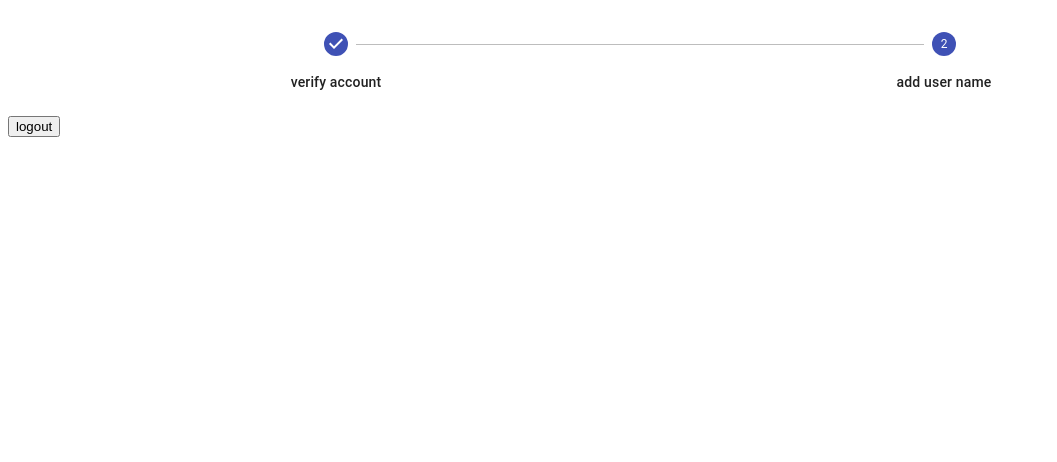
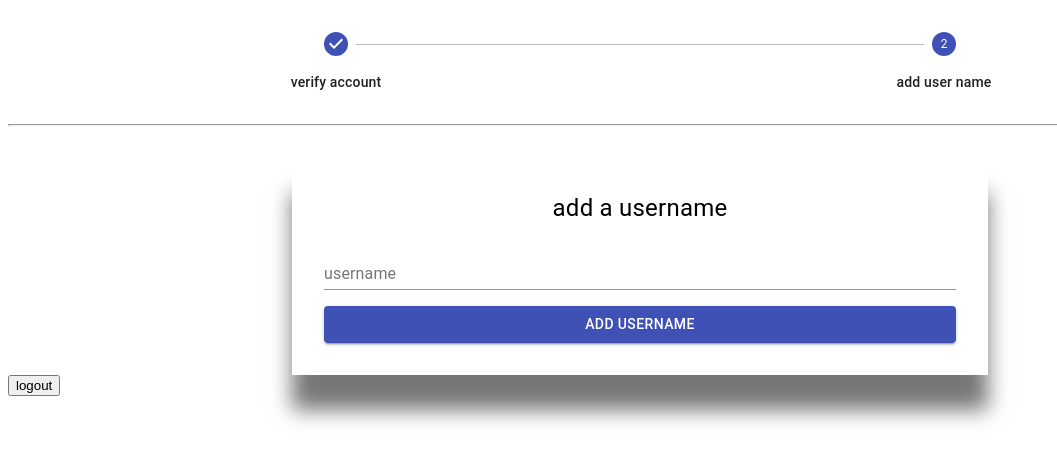
Before and after one commit to chris434/guess-my-word, a React (Vite) app: page / in a window 1280 px wide. Shown: the top 462 px of the page, without its empty margins (0-1057 px from the left). Built offline with nearby package versions, Linux system fonts and the light colour scheme; no server answers; the database is empty; sample sign-in values are in the browser's storage.

Commit message:
verify email and add username

```diff
--- a/src/ views/login.jsx
+++ b/src/ views/login.jsx
@@ -1,5 +1,5 @@
 import { AuthForm } from "../components/authForm";
-import { login } from "../firebase/firebaseSignUp.js";
+import { login } from "../firebase/firebaseAuth.js";
 export function Login() {
   return (
     <AuthForm
--- a/src/ views/mainPage.jsx
+++ b/src/ views/mainPage.jsx
@@ -1,21 +1,19 @@
-import Stepper from "@material-ui/core/Stepper";
-import Step from "@material-ui/core/Step";
-import StepLabel from "@material-ui/core/StepLabel";
 import { signOut, getAuth } from "firebase/auth";
 import { app } from "../firebase/firebase.config.js";
+import { FinishCreateAccount } from "../components/finishCreateAccount";
+import { userProviderState } from "../providers/userProvider";
 
 export function MainPage() {
   const auth = getAuth(app);
+  const { user } = userProviderState();
+  console.log(user);
   return (
     <>
-      <Stepper alternativeLabel activeStep={1}>
-        <Step>
-          <StepLabel>verify account</StepLabel>
-        </Step>
-        <Step>
-          <StepLabel>add user name</StepLabel>
-        </Step>
-      </Stepper>
+      {!user.emailVerified || !user.username ? (
+        <FinishCreateAccount />
+      ) : (
+        <div>welcome</div>
+      )}
       <button onClick={() => signOut(auth).then((r) => console.log(r))}>
         logout
       </button>
--- a/src/ views/signUp.jsx
+++ b/src/ views/signUp.jsx
@@ -1,5 +1,5 @@
 import { AuthForm } from "../components/authForm";
-import { createAccount } from "../firebase/firebaseSignUp.js";
+import { createAccount } from "../firebase/firebaseAuth.js";
 export function SignUp() {
   return (
     <AuthForm
--- a/src/App.jsx
+++ b/src/App.jsx
@@ -1,9 +1,12 @@
+import { useEffect } from "react";
 import { Route, Routes } from "react-router-dom";
 import { SignUp } from "./ views/signUp";
 import { Login } from "./ views/login";
 import { MainPage } from "./ views/mainPage";
 import { ProtectedRoute } from "./components/protectedRoute";
 import { UserProvider } from "./providers/userProvider";
+import { getAuth, onAuthStateChanged } from "firebase/auth";
+import { app } from "./firebase/firebase.config.js";
 // import dotEnv from "dotenv";
 // dotEnv.config();
 
--- /dev/null
+++ b/src/components/centerContainer.jsx
@@ -0,0 +1,27 @@
+import Box from "@material-ui/core/Box";
+import { makeStyles } from "@material-ui/core";
+
+const useStyles = makeStyles({
+  innerContainer: {
+    width: "50%",
+    boxShadow: "0 35px 20px #777",
+    padding: "2rem",
+    ["@media (max-width:650px)"]: {
+      width: "100%",
+    },
+  },
+
+  outerContainer: {
+    display: "flex",
+    justifyContent: "center",
+    marginTop: "2rem",
+  },
+});
+export function CenterContainer({ children }) {
+  const classes = useStyles();
+  return (
+    <Box className={classes.outerContainer}>
+      <Box className={classes.innerContainer}>{children}</Box>
+    </Box>
+  );
+}
--- /dev/null
+++ b/src/components/finishCreateAccount.jsx
@@ -0,0 +1,66 @@
+import { useState } from "react";
+import Stepper from "@material-ui/core/Stepper";
+import Step from "@material-ui/core/Step";
+import StepLabel from "@material-ui/core/StepLabel";
+import Typography from "@material-ui/core/Typography";
+import { makeStyles } from "@material-ui/core";
+import { CenterContainer } from "./centerContainer";
+import { UsernameForm } from "./usernameForm";
+import { VerifyAccount } from "./verifyAccount";
+import { userProviderState } from "../providers/userProvider";
+
+const useStyles = makeStyles({
+  text: {
+    fontSize: "1.5rem",
+    textAlign: "center",
+    marginBottom: "1rem",
+  },
+});
+
+export function FinishCreateAccount() {
+  const classes = useStyles();
+  const STEP_MESSAGES = [
+    "please verify your account",
+    "A email has been sent to your inbox",
+    "add a username",
+  ];
+
+  const { user } = userProviderState();
+  const [activeStep, setActiveStep] = useState(user.emailVerified ? 1 : 0);
+  const [stepMessageIndex, setStepMessageIndex] = useState(
+    user.emailVerified ? 2 : 0
+  );
+  const [errors, setErrors] = useState({
+    verifyEmailError: "",
+    usernameError: "",
+  });
+
+  return (
+    <div>
+      <Stepper alternativeLabel activeStep={activeStep}>
+        <Step>
+          <StepLabel>verify account</StepLabel>
+        </Step>
+        <Step>
+          <StepLabel>add user name</StepLabel>
+        </Step>
+      </Stepper>
+      <hr />
+      <CenterContainer>
+        <Typography className={classes.text}>
+          {STEP_MESSAGES[stepMessageIndex]}
+        </Typography>
+        {stepMessageIndex < 2 ? (
+          <VerifyAccount
+            setActiveStep={setActiveStep}
+            setStepMessageIndex={setStepMessageIndex}
+            errors={errors}
+            setErrors={setErrors}
+          />
+        ) : (
+          <UsernameForm errors={errors} setErrors={setErrors} />
+        )}
+      </CenterContainer>
+    </div>
+  );
+}
--- a/src/components/protectedRoute.jsx
+++ b/src/components/protectedRoute.jsx
@@ -1,14 +1,12 @@
 import { useState, useEffect } from "react";
 import { Navigate } from "react-router-dom";
-import { userChange } from "../firebase/firebaseSignUp.js";
+import { userChange } from "../firebase/firebaseAuth.js";
 import { userProviderState } from "../providers/userProvider";
 export function ProtectedRoute({ isPrivate, children }) {
   const { user, setUser } = userProviderState();
   const [loading, setLoading] = useState(true);
-
   useEffect(() => {
     userChange(setUser, setLoading);
-    console.log(user);
   }, []);
 
   if (loading) return <div> loading...</div>;
--- /dev/null
+++ b/src/components/usernameForm.jsx
@@ -0,0 +1,65 @@
+import { useRef } from "react";
+import { addUser } from "../firebase/firebaseAuth.js";
+import { userProviderState } from "../providers/userProvider";
+import Button from "@material-ui/core/Button";
+import TextField from "@material-ui/core/TextField";
+import { makeStyles } from "@material-ui/core";
+
+const useStyles = makeStyles({
+  userNameField: {
+    marginBottom: "1rem",
+  },
+});
+
+export function UsernameForm({ errors, setErrors }) {
+  const classes = useStyles();
+  const usernameRef = useRef();
+  const { setUser } = userProviderState();
+
+  const submitUserName = async (e) => {
+    e.preventDefault();
+    const username = usernameRef.current.value;
+    if (!username) {
+      return setErrors((errors) => {
+        return (errors = {
+          ...errors,
+          usernameError: "user name is required",
+        });
+      });
+    }
+
+    const { usernameError } = await addUser(username);
+    if (usernameError) {
+      return setErrors((errors) => {
+        return (errors = {
+          ...errors,
+          usernameError,
+        });
+      });
+    }
+
+    setUser((user) => {
+      return (user = { ...user, username });
+    });
+  };
+  return (
+    <form onSubmit={submitUserName}>
+      <TextField
+        className={classes.userNameField}
+        inputRef={usernameRef}
+        error={errors.usernameError ? true : false}
+        helperText={errors.usernameError}
+        label="username"
+        fullWidth={true}
+      />
+
+      <Button
+        type="submit"
+        color="primary"
+        variant="contained"
+        fullWidth={true}>
+        add username
+      </Button>
+    </form>
+  );
+}
--- /dev/null
+++ b/src/components/verifyAccount.jsx
@@ -0,0 +1,60 @@
+import Button from "@material-ui/core/Button";
+import Typography from "@material-ui/core/Typography";
+import { userProviderState } from "../providers/userProvider";
+import { verifyEmail, emailHasBeenVerified } from "../firebase/firebaseAuth.js";
+
+export function VerifyAccount({
+  setActiveStep,
+  setStepMessageIndex,
+  errors,
+  setErrors,
+}) {
+  const { setUser } = userProviderState();
+  const IncrementStepMessageIndex = () => {
+    setStepMessageIndex((value) => {
+      return (value = value + 1);
+    });
+  };
+
+  const nextStep = async () => {
+    const verifiedEmail = await emailHasBeenVerified();
+
+    if (verifiedEmail) {
+      setActiveStep(1);
+      setUser((user) => {
+        return (user = { ...user, emailVerified: true });
+      });
+      return IncrementStepMessageIndex();
+    }
+    setErrors((errors) => {
+      return (errors = {
+        ...errors,
+        verifyEmailError: "pleases verify your account",
+      });
+    });
+  };
+
+  return (
+    <>
+      <Button
+        color="primary"
+        variant="contained"
+        fullWidth={true}
+        onClick={() => {
+          IncrementStepMessageIndex();
+          verifyEmail();
+        }}>
+        verify account
+      </Button>
+      <Typography color="error">{errors.verifyEmailError}</Typography>
+      <Typography align="center">next step</Typography>
+      <Button
+        color="primary"
+        variant="contained"
+        fullWidth={true}
+        onClick={nextStep}>
+        add username
+      </Button>
+    </>
+  );
+}
--- a/src/firebase/firebase.config.js
+++ b/src/firebase/firebase.config.js
@@ -1,4 +1,5 @@
 import { initializeApp } from "firebase/app";
+import { getFirestore, collection } from 'firebase/firestore'
 import "firebase/auth";
 import { env } from '../../env.js'
 
@@ -14,3 +15,6 @@ const firebaseConfig = {
 };
 
 export const app = initializeApp(firebaseConfig);
+
+export const db = getFirestore(app)
+export const userRef = collection(db, 'users')
--- /dev/null
+++ b/src/firebase/firebaseAuth.js
@@ -0,0 +1,87 @@
+import { getAuth, createUserWithEmailAndPassword, signInWithEmailAndPassword, onAuthStateChanged, sendEmailVerification } from 'firebase/auth'
+import { getDocs, collection, query, where, addDoc } from 'firebase/firestore'
+import { app, db, userRef } from './firebase.config.js'
+
+const auth = getAuth(app)
+
+export const createAccount = async(email, password) => {
+
+    try {
+        const userCredentials = await createUserWithEmailAndPassword(auth, email, password)
+
+        return { user: userCredentials }
+
+    } catch (error) {
+        const errorString = error.message.split('auth/')[1]
+        const errorField = errorString.split('-')[0]
+
+        if (errorField === 'email') {
+            return { error: { email: 'email already exists' } }
+        }
+
+        return { error: error.message }
+    }
+}
+export const login = async(email, password) => {
+    try {
+        const userCredentials = await signInWithEmailAndPassword(auth, email, password)
+        return { user: userCredentials }
+    } catch (error) {
+        if (error.message === 'Firebase: Error (auth/wrong-password).' || error.message === 'Firebase: Error (auth/user-not-found).') {
+            return { error: { multi: 'email or password incorrect' } }
+        }
+        console.error(error.message)
+    }
+}
+
+export const verifyEmail = async() => {
+    await sendEmailVerification(auth.currentUser)
+}
+
+export const emailHasBeenVerified = async(setUser) => {
+    try {
+        await auth.currentUser.reload()
+        return auth.currentUser.emailVerified
+    } catch (error) {
+        return error
+    }
+
+}
+export const getUser = async() => {
+    const userId = auth.currentUser.uid
+    const userRef = collection(db, 'users')
+    const userQuery = query(userRef, where('userId', '==', userId))
+    const user = await getDocs(userQuery)
+
+    const userData = user.docs.map(doc => {
+        return doc.data()
+    })
+    console.log(userData)
+    return { user: userData[0] }
+}
+
+export const addUser = async(username) => {
+    const userId = auth.currentUser.uid
+    const { user } = await getUser()
+
+    if (!user) {
+        console.log(user)
+        await addDoc(userRef, { userId, username })
+        return { user: 'user has been created' }
+    }
+    return { usernameError: 'user already exists' }
+
+}
+export const userChange = (setUser, setLoadings) => {
+    onAuthStateChanged(auth, async(user) => {
+
+        if (!user) {
+            setUser(null)
+            return setLoadings(false)
+        }
+        const { user: userDoc } = await getUser()
+        setUser({...user, username: userDoc ? userDoc.username : '' })
+        setLoadings(false)
+
+    })
+}
```
Also changed, not shown: src/firebase/firebaseSignUp.js (deleted, +0 -41 lines).
